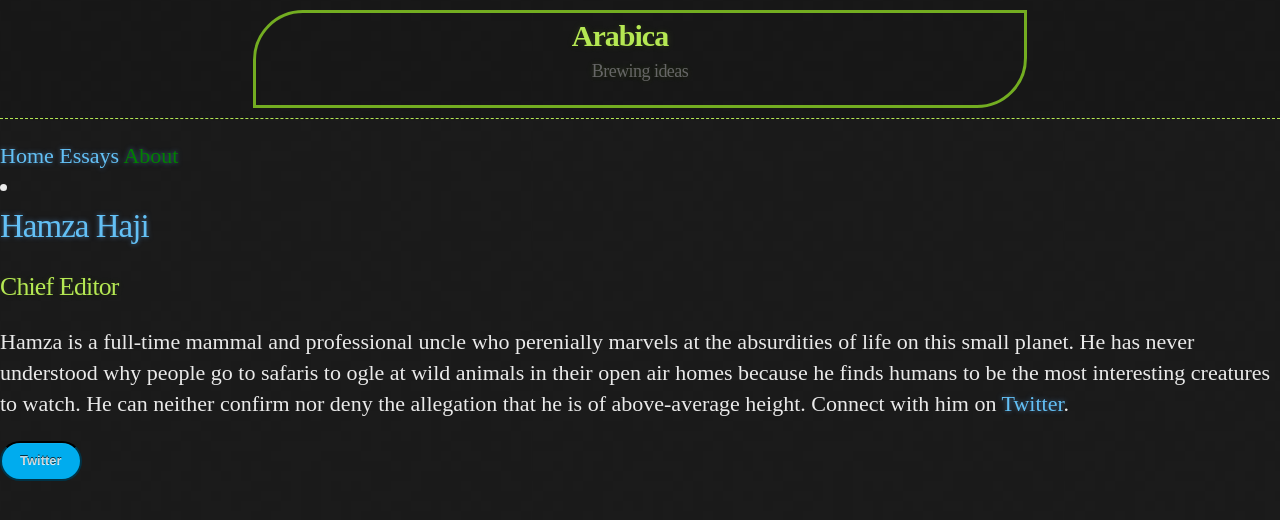
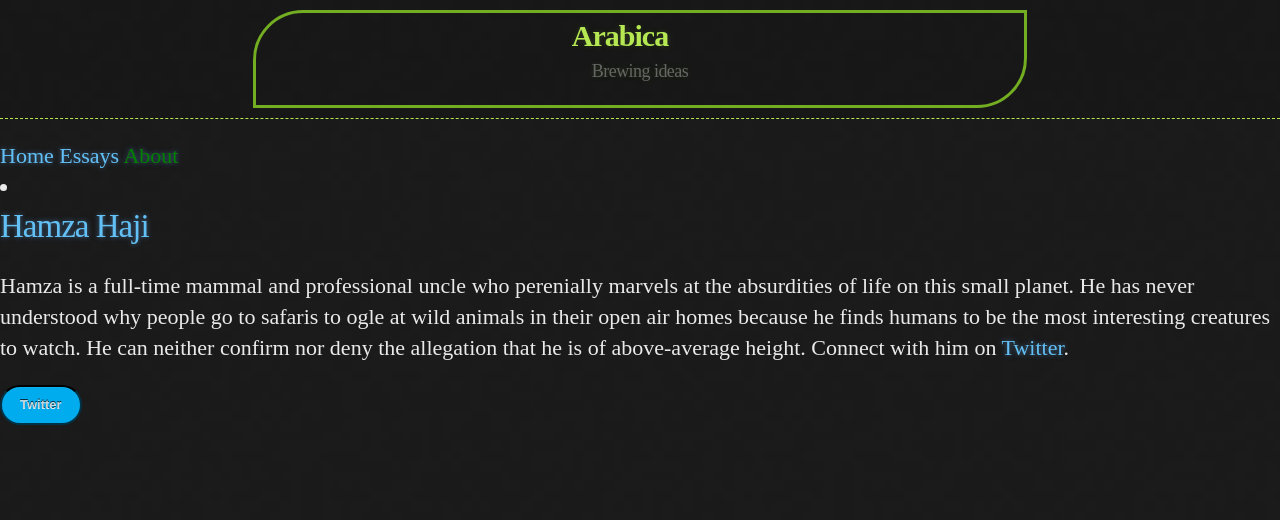
Before and after one commit to habasweiny/habasweiny.github.io, a Jekyll site: the page built from about.html, in a window 1280 px wide. Shown: the top 520 px of the page. Built offline with Jekyll 4.4.1, drawn with Linux system fonts in a browser that asks for light colours.

Commit message:
Update about.html

```diff
--- a/about.html
+++ b/about.html
@@ -4,7 +4,6 @@ title: About
 {% for author in site.authors %}
     <li>
       <h2><a href="{{ author.url }}">{{ author.name }}</a></h2>
-      <h3>{{ author.position }}</h3>
       <p>{{ author.content | markdownify }}</p>
     </li>
   {% endfor %}
```
